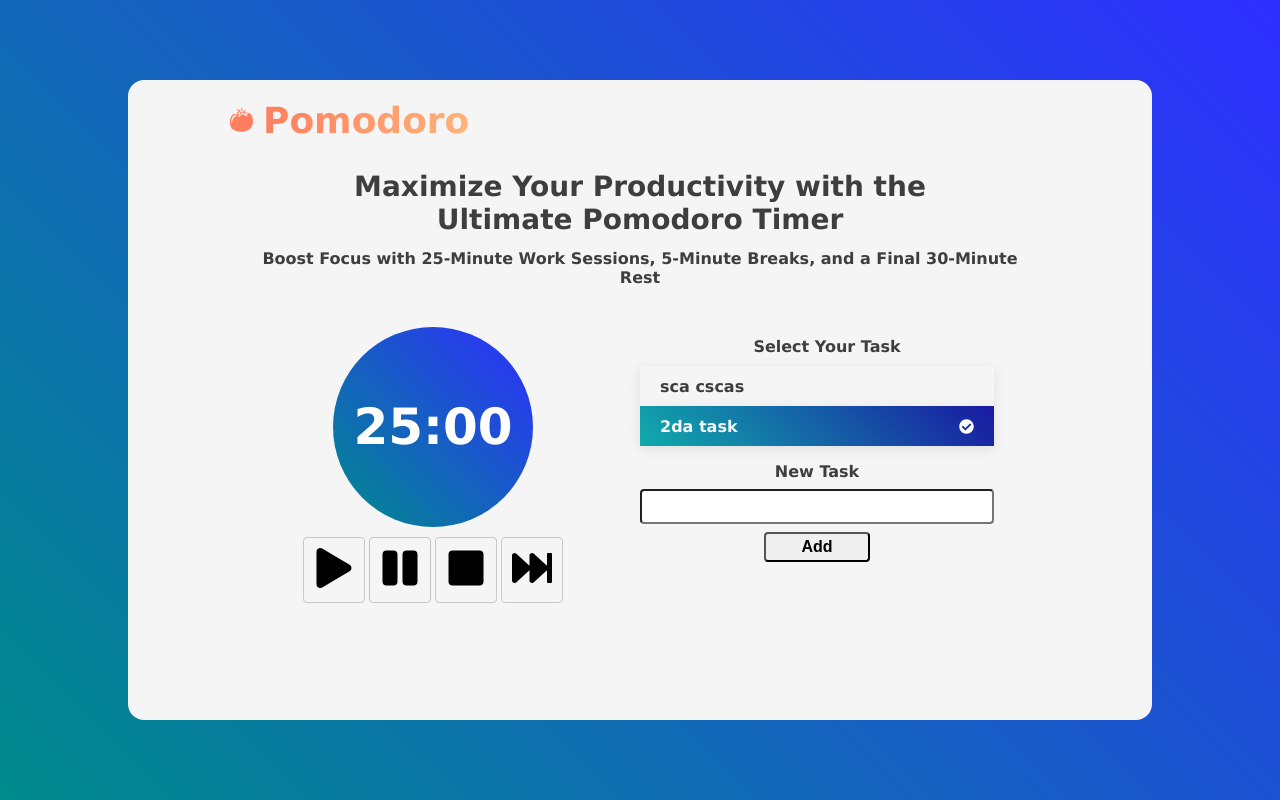
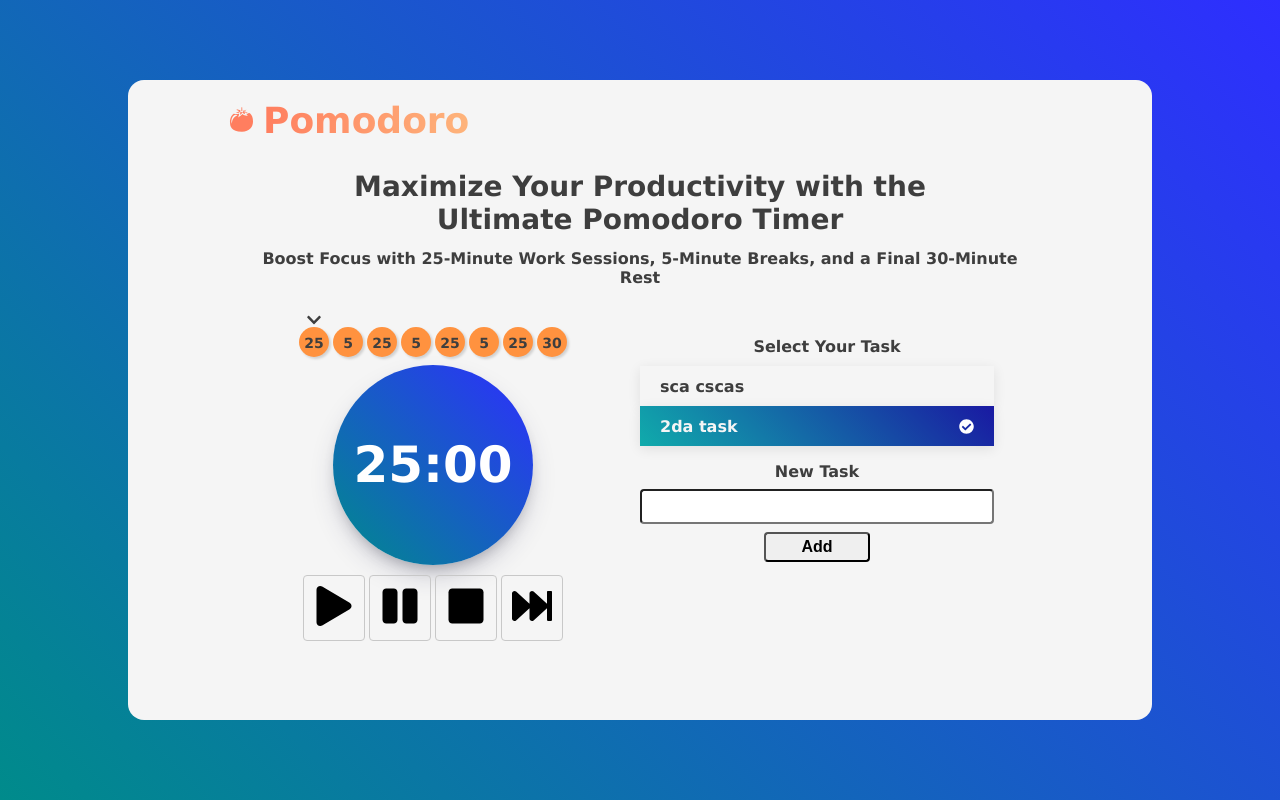
Before and after one commit to Nachocisss/pomodoro, a React (Create React App) app: page / in a window 1280 px wide. Built offline with nearby package versions, Linux system fonts and the light colour scheme.

Commit message:
steps and current on top of clock

```diff
--- a/src/components/Timer/Timer.css
+++ b/src/components/Timer/Timer.css
@@ -1,6 +1,32 @@
 .timerContainer {
   flex: 1;
   align-content: center;
+}
+.steps {
+  display: flex;
+  justify-content: center;
+  gap: 4px;
+  margin-bottom: 8px;
+}
+.stepContainer {
+  position: relative;
+}
+.stepIconContainer {
+  position: absolute;
+  top: -15px;
+  left: 7px;
+}
+.stepCircle {
+  background-color: #ff923f;
+  width: 30px;
+  height: 30px;
+  border-radius: 9999px;
+  align-content: center;
+  box-shadow: rgba(0, 0, 0, 0.15) 1.95px 1.95px 2.6px;
+}
+.stepText {
+  font-size: 14px;
+  font-weight: 600;
 }
 .clockContainer {
   margin: auto;
@@ -9,6 +35,8 @@
   height: 200px;
   width: 200px;
   align-content: center;
+  box-shadow: rgba(50, 50, 93, 0.25) 0px 13px 27px -5px,
+    rgba(0, 0, 0, 0.3) 0px 8px 16px -8px;
 }
 .clockTime {
   font-size: 50px;
--- a/src/components/Timer/Timer.tsx
+++ b/src/components/Timer/Timer.tsx
@@ -2,12 +2,35 @@ import React, { useState } from "react";
 import "./Timer.css";
 import { useTodoContext } from "../../context/TodoContext.tsx";
 import buttonsList from "../../constants/buttonsList.tsx";
-import { formatTime } from "../../utils/TimeUtils.tsx";
+import { formatTime, stepsMinutes } from "../../utils/TimeUtils.tsx";
+import { FaChevronDown } from "react-icons/fa";
 
 export default function Timer() {
-  const { time } = useTodoContext();
+  const { time, currentStep } = useTodoContext();
   const buttonsArray = buttonsList();
   const [selectedButton, setSelectedButton] = useState(NaN);
+
+  function stepsRender() {
+    return (
+      <div className="steps">
+        {stepsMinutes.map((step, index) => {
+          const isCurrent = index === currentStep;
+          return (
+            <div key={`step ${index}`} className="stepContainer">
+              {isCurrent && (
+                <div className="stepIconContainer">
+                  <FaChevronDown />
+                </div>
+              )}
+              <div className="stepCircle">
+                <span className="stepText">{step}</span>
+              </div>
+            </div>
+          );
+        })}
+      </div>
+    );
+  }
 
   function clockRender() {
     return (
@@ -42,6 +65,7 @@ export default function Timer() {
 
   return (
     <div className="timerContainer">
+      {stepsRender()}
       {clockRender()}
       {timerButtons()}
     </div>
--- a/src/context/TodoContext.tsx
+++ b/src/context/TodoContext.tsx
@@ -1,4 +1,5 @@
 import React, { createContext, useContext, useEffect, useState } from "react";
+import { stepsMinutes } from "../utils/TimeUtils.tsx";
 
 const initialValues = {
   todos: [{}],
@@ -10,9 +11,8 @@ const initialValues = {
   putPause: () => {},
   forwardOnClick: () => {},
   putStop: () => {},
+  currentStep: 0,
 };
-
-const stepsMinutes = [25, 5, 25, 5, 25, 5, 25, 30];
 
 const TodoContext = createContext(initialValues);
 
@@ -34,6 +34,7 @@ export function TodoProvider({ children }: any) {
   function putStop() {
     setCurrentStep(0);
     setTime(stepsMinutes[0] * 60);
+    setPause(true);
   }
   function putPause() {
     setPause(true);
@@ -50,7 +51,7 @@ export function TodoProvider({ children }: any) {
       setTime(timeNextStepSeconds);
       setCurrentStep((s) => s + 1);
     }
-    putPause();
+    setPause(true);
   }
 
   const [todos, setTodos] = useState([
@@ -75,6 +76,7 @@ export function TodoProvider({ children }: any) {
         putPause,
         forwardOnClick,
         putStop,
+        currentStep,
       }}
     >
       {children}
--- a/src/utils/TimeUtils.tsx
+++ b/src/utils/TimeUtils.tsx
@@ -1,3 +1,5 @@
+export const stepsMinutes = [25, 5, 25, 5, 25, 5, 25, 30];
+
 export const formatTime = (seconds) => {
   const minutes = Math.floor(seconds / 60);
   const remainingSeconds = seconds % 60;
```
